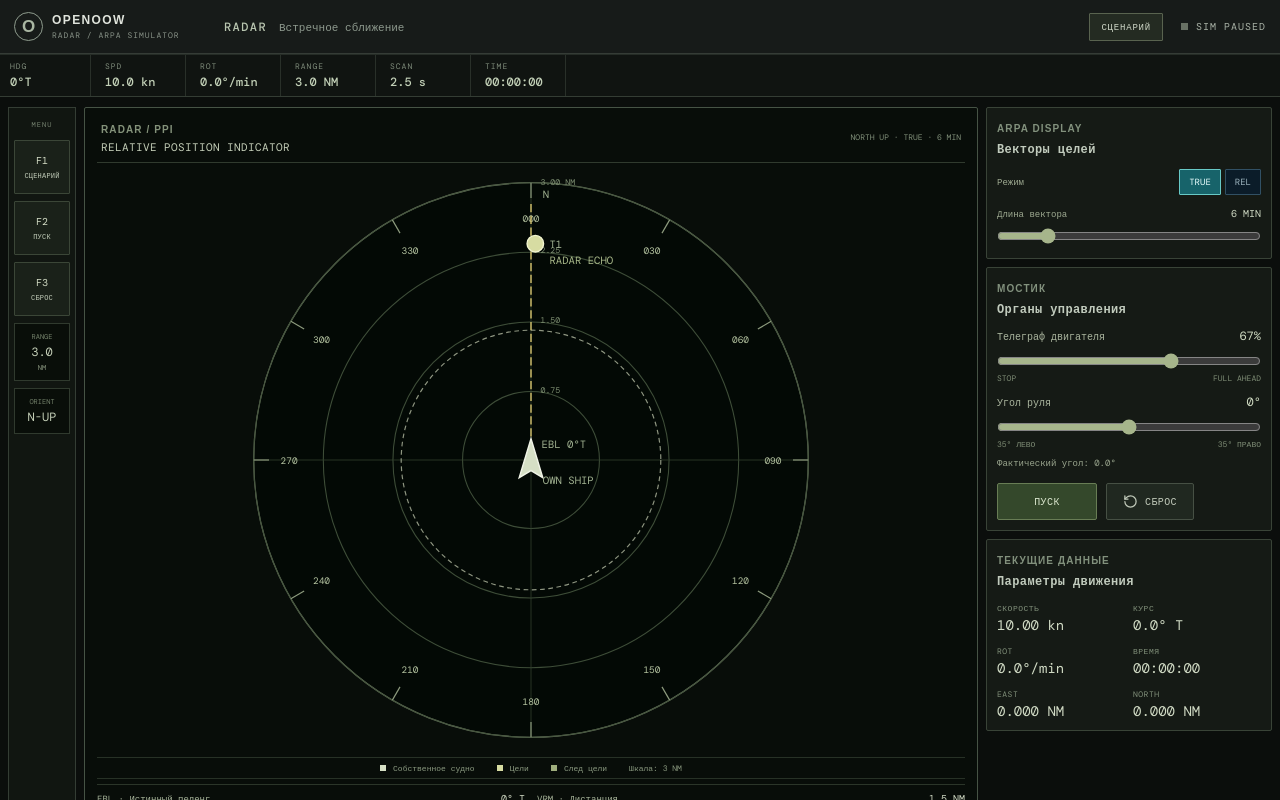
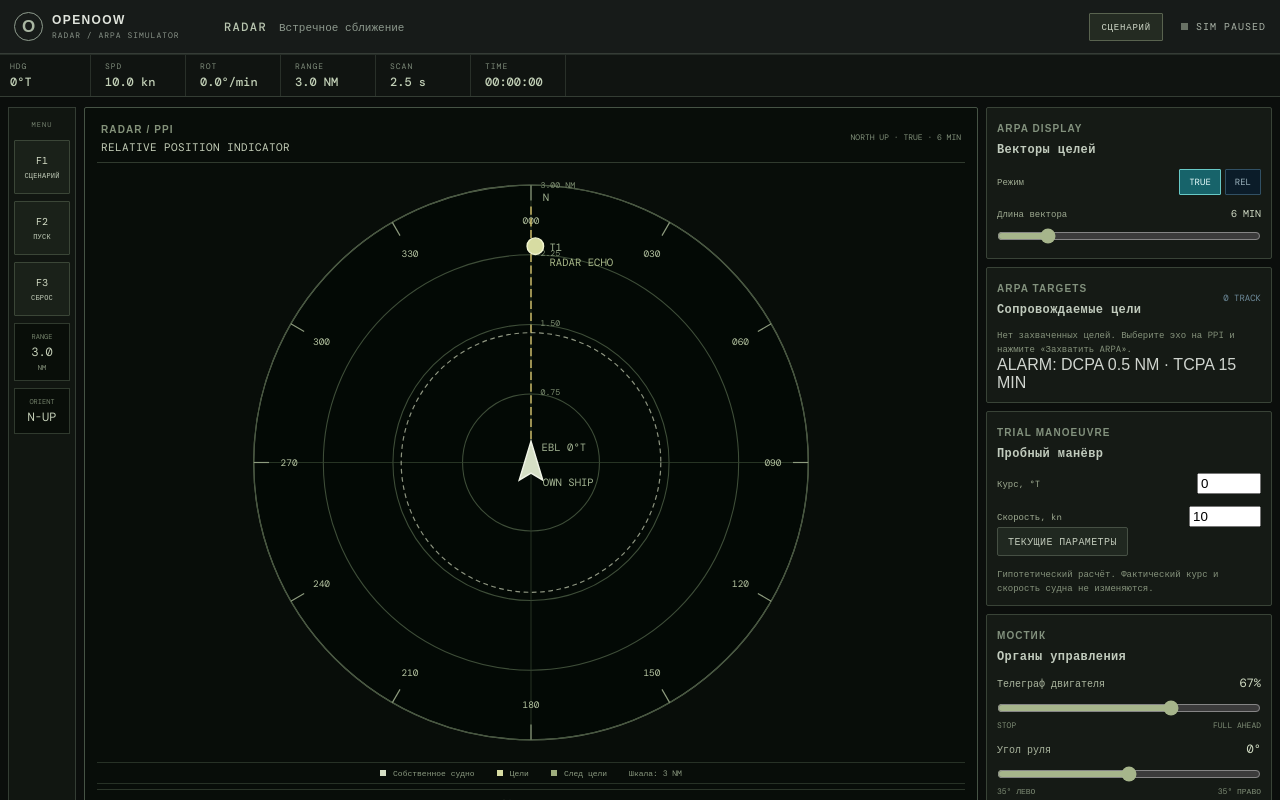
Before and after one commit to quvok/OpenOOW, a React (Vite) app: page / in a window 1280 px wide. Shown: the top 800 px of the page. Built offline with nearby package versions, Linux system fonts and the light colour scheme.

Commit message:
Improve radar console ARPA visibility and trial manoeuvre controls

```diff
--- a/src/ui/App.tsx
+++ b/src/ui/App.tsx
@@ -373,6 +373,31 @@ export default function App() {
             <div className="console-field"><label htmlFor="vector-time">Длина вектора</label><strong>{vectorMinutes} MIN</strong></div>
             <input id="vector-time" type="range" min="1" max="30" step="1" value={vectorMinutes} onChange={(event) => setVectorMinutes(Number(event.target.value))}/>
           </section>
+          <section className="panel console-panel arpa-live-panel">
+            <div className="panel-heading"><div><span className="eyebrow">ARPA TARGETS</span><h2>Сопровождаемые цели</h2></div><span className="unit">{Object.values(arpaTracks).filter((track) => track.status === "tracking").length} TRACK</span></div>
+            {Object.values(arpaTracks).length > 0 ? <div className="arpa-live-list">
+              {Object.values(arpaTracks).map((track) => {
+                const latest = radarMeasurements.find((item) => item.id === track.associatedRadarId) ??
+                  (track.measurements.length ? track.measurements[track.measurements.length - 1] : null);
+                const solution = latest ? calculateArpaSolution(track, latest, ownVessel) : null;
+                const alert = solution ? isArpaCloseApproachAlert(track, solution, { minimumDcpaNm: alertDcpaNm, maximumTcpaMinutes: alertTcpaMinutes }) : false;
+                return <button type="button" key={track.targetId} className={selectedRadarTargetId === track.associatedRadarId ? "arpa-live-row selected" : "arpa-live-row"} onClick={() => setSelectedRadarTargetId(track.associatedRadarId)}>
+                  <span className="arpa-live-id">{track.targetId}<small>{track.associatedRadarId}</small></span>
+                  <span className="arpa-live-status">{track.status === "tracking" ? "TRACK" : track.status === "acquiring" ? "ACQ" : "LOST"}</span>
+                  <span className="arpa-live-cpa"><b>{solution?.dcpaNm !== null && solution?.dcpaNm !== undefined ? solution.dcpaNm.toFixed(2) : "—"}</b><small> DCPA NM</small></span>
+                  <span className={alert ? "arpa-live-alert active" : "arpa-live-alert"}>{alert ? "!" : " "}</span>
+                </button>;
+              })}
+            </div> : <p className="cpa-note compact-note">Нет захваченных целей. Выберите эхо на PPI и нажмите «Захватить ARPA».</p>}
+            <div className="arpa-threshold-line">ALARM: DCPA {alertDcpaNm.toFixed(1)} NM · TCPA {alertTcpaMinutes} MIN</div>
+          </section>
+          <section className="panel console-panel trial-quick-panel">
+            <div className="panel-heading"><div><span className="eyebrow">TRIAL MANOEUVRE</span><h2>Пробный манёвр</h2></div></div>
+            <div className="console-field"><label htmlFor="trial-course-quick">Курс, °T</label><input id="trial-course-quick" type="number" min="0" max="359" step="1" value={trialCourseDeg} onChange={(event) => setTrialCourseDeg(Math.max(0, Math.min(359, Number(event.target.value) || 0)))}/></div>
+            <div className="console-field"><label htmlFor="trial-speed-quick">Скорость, kn</label><input id="trial-speed-quick" type="number" min="0" max="30" step="0.5" value={trialSpeedKn} onChange={(event) => setTrialSpeedKn(Math.max(0, Math.min(30, Number(event.target.value) || 0)))}/></div>
+            <button type="button" className="secondary arpa-action trial-reset" onClick={() => { setTrialCourseDeg(ownVessel.courseDeg); setTrialSpeedKn(ownVessel.speedKn); }}>ТЕКУЩИЕ ПАРАМЕТРЫ</button>
+            <p className="cpa-note compact-note">Гипотетический расчёт. Фактический курс и скорость судна не изменяются.</p>
+          </section>
           <section className="panel">
             <div className="panel-heading"><div><span className="eyebrow">МОСТИК</span><h2>Органы управления</h2></div></div>
             <div className="control-block">
```
